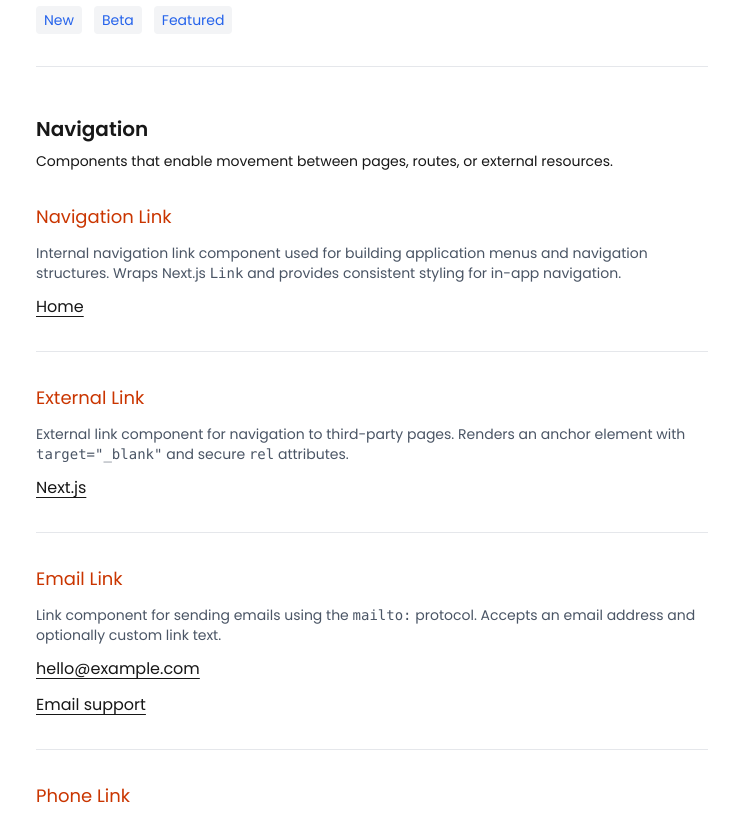
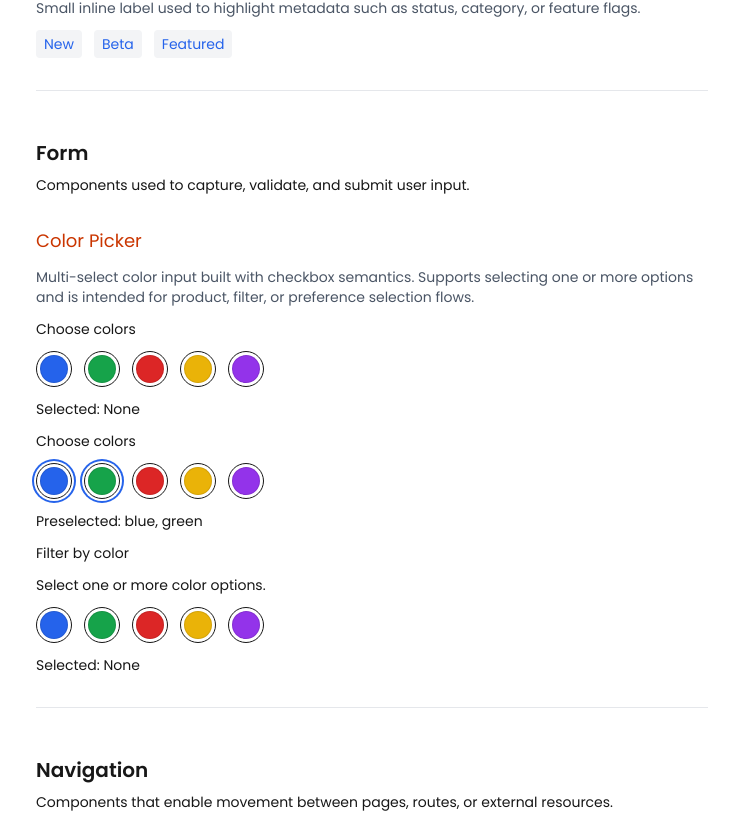
Before and after one commit to aga87/next-js-component-library, a Next.js app: page / in a window 1280 px wide. Shown: the part 1657-2470 px from the top of the page, without its empty margins (12-751 px from the left). Built offline with nearby package versions, Linux system fonts and the light colour scheme; no server answers.

Commit message:
Create form playground and add ColorPicker

```diff
--- a/src/app/(playground)/config/playgroundSections.ts
+++ b/src/app/(playground)/config/playgroundSections.ts
@@ -10,6 +10,10 @@ export const playgroundSections = {
   dataDisplay: {
     id: "data-display",
     label: "Data Display",
+  },
+  form: {
+    id: "form",
+    label: "Form",
   },
   navigation: {
     id: "navigation",
--- /dev/null
+++ b/src/app/(playground)/features/FormPlayground/FormPlayground.tsx
@@ -0,0 +1,40 @@
+import {
+  PlaygroundGroup,
+  PlaygroundSection,
+  PlaygroundPreview,
+} from "../../components";
+import { playgroundSections } from "../../config";
+import {
+  ColorPickerExampleBasic,
+  ColorPickerExampleWithDefaultValue,
+  ColorPickerExampleWithDescription,
+} from "./components";
+
+export const FormPlayground = () => {
+  const section = playgroundSections.form;
+
+  return (
+    <PlaygroundGroup
+      id={section.id}
+      title={section.label}
+      description="Components used to capture, validate, and submit user input."
+    >
+      <PlaygroundSection
+        title="Color Picker"
+        description={
+          <>
+            Multi-select color input built with checkbox semantics. Supports
+            selecting one or more options and is intended for product, filter,
+            or preference selection flows.
+          </>
+        }
+      >
+        <PlaygroundPreview orientation="vertical">
+          <ColorPickerExampleBasic />
+          <ColorPickerExampleWithDefaultValue />
+          <ColorPickerExampleWithDescription />
+        </PlaygroundPreview>
+      </PlaygroundSection>
+    </PlaygroundGroup>
+  );
+};
--- /dev/null
+++ b/src/app/(playground)/features/FormPlayground/components/ColorPickerExamples.tsx
@@ -0,0 +1,66 @@
+"use client";
+
+import { ColorPicker, useColorPicker } from "@/app/components";
+
+const colorOptions = [
+  { value: "blue", label: "Blue", colorHex: "#2563eb" },
+  { value: "green", label: "Green", colorHex: "#16a34a" },
+  { value: "red", label: "Red", colorHex: "#dc2626" },
+  { value: "yellow", label: "Yellow", colorHex: "#eab308" },
+  { value: "purple", label: "Purple", colorHex: "#9333ea" },
+];
+
+export const ColorPickerExampleBasic = () => {
+  const { selectedValues, toggleValue } = useColorPicker();
+
+  return (
+    <div className="flex flex-col gap-3">
+      <ColorPicker
+        label="Choose colors"
+        colorOptions={colorOptions}
+        value={selectedValues}
+        handleChange={(e) => toggleValue(e.target.value)}
+      />
+      <p className="text-sm text-text-secondary">
+        Selected: {selectedValues.join(", ") || "None"}
+      </p>
+    </div>
+  );
+};
+
+export const ColorPickerExampleWithDefaultValue = () => {
+  const { selectedValues, toggleValue } = useColorPicker(["blue", "green"]);
+
+  return (
+    <div className="flex flex-col gap-3">
+      <ColorPicker
+        label="Choose colors"
+        colorOptions={colorOptions}
+        value={selectedValues}
+        handleChange={(e) => toggleValue(e.target.value)}
+      />
+      <p className="text-sm text-text-secondary">
+        Preselected: {selectedValues.join(", ")}
+      </p>
+    </div>
+  );
+};
+
+export const ColorPickerExampleWithDescription = () => {
+  const { selectedValues, toggleValue } = useColorPicker();
+
+  return (
+    <div className="flex flex-col gap-3">
+      <ColorPicker
+        label="Filter by color"
+        description="Select one or more color options."
+        colorOptions={colorOptions}
+        value={selectedValues}
+        handleChange={(e) => toggleValue(e.target.value)}
+      />
+      <p className="text-sm text-text-secondary">
+        Selected: {selectedValues.join(", ") || "None"}
+      </p>
+    </div>
+  );
+};
--- /dev/null
+++ b/src/app/(playground)/features/FormPlayground/components/index.ts
@@ -0,0 +1 @@
+export * from "./ColorPickerExamples";
--- a/src/app/(playground)/features/index.ts
+++ b/src/app/(playground)/features/index.ts
@@ -2,6 +2,7 @@ export * from "./ActionsPlayground";
 export * from "./BrandingPlayground";
 export * from "./DataDisplayPlayground";
 export * from "./FeedbackPlayground";
+export * from "./FormPlayground/FormPlayground";
 export * from "./NavigationPlayground";
 export * from "./OverlaysPlayground";
 export * from "./TypographyPlayground";
--- a/src/app/(playground)/page.tsx
+++ b/src/app/(playground)/page.tsx
@@ -6,6 +6,7 @@ import {
   BrandingPlayground,
   DataDisplayPlayground,
   FeedbackPlayground,
+  FormPlayground,
   NavigationPlayground,
   OverlaysPlayground,
   TypographyPlayground,
@@ -34,6 +35,8 @@ export default async function Playground() {
       <BrandingPlayground />
       <DataDisplayPlayground />
 
+      <FormPlayground />
+
       <NavigationPlayground />
       <ActionsPlayground />
 
--- /dev/null
+++ b/src/app/components/ColorPicker/ColorPicker.tsx
@@ -0,0 +1,102 @@
+import { useId } from "react";
+import classNames from "classnames";
+
+type ColorOption = {
+  value: string;
+  label: string;
+  colorHex: string;
+};
+
+type ColorOptionProps = {
+  name: string;
+  option: ColorOption;
+  checked: boolean;
+  onChange: (e: React.ChangeEvent<HTMLInputElement>) => void;
+};
+
+const ColorOption = ({ name, option, checked, onChange }: ColorOptionProps) => {
+  const inputId = useId();
+
+  return (
+    <li>
+      <label htmlFor={inputId} className="block">
+        <input
+          id={inputId}
+          name={name}
+          type="checkbox"
+          value={option.value}
+          checked={checked}
+          onChange={onChange}
+          className="peer sr-only"
+        />
+
+        <span className="sr-only">{option.label}</span>
+
+        <span
+          aria-hidden="true"
+          title={option.label}
+          className={classNames(
+            "flex h-9 w-9 items-center justify-center rounded-full border transition",
+            "border-border-default bg-bg-primary",
+            "peer-focus-visible:outline-none peer-focus-visible:ring-2 peer-focus-visible:ring-brand-primary peer-focus-visible:ring-offset-2",
+            checked
+              ? "ring-2 ring-brand-primary ring-offset-2"
+              : "hover:border-brand-primary/40"
+          )}
+        >
+          <span
+            className="h-7 w-7 rounded-full border border-black/10"
+            style={{ backgroundColor: option.colorHex }}
+          />
+        </span>
+      </label>
+    </li>
+  );
+};
+
+export type ColorPickerProps = {
+  label: string;
+  colorOptions: ColorOption[];
+  value: string[];
+  handleChange: (e: React.ChangeEvent<HTMLInputElement>) => void;
+  name?: string;
+  description?: string;
+};
+
+export const ColorPicker = ({
+  label,
+  colorOptions,
+  value,
+  handleChange,
+  name = "colors",
+  description,
+}: ColorPickerProps) => {
+  const descriptionId = useId();
+
+  return (
+    <fieldset
+      aria-describedby={description ? descriptionId : undefined}
+      className="space-y-3"
+    >
+      <legend className="text-sm font-medium text-text-primary">{label}</legend>
+
+      {description ? (
+        <p id={descriptionId} className="text-sm text-text-secondary">
+          {description}
+        </p>
+      ) : null}
+
+      <ul className="flex flex-wrap items-center gap-3">
+        {colorOptions.map((option) => (
+          <ColorOption
+            key={option.value}
+            name={name}
+            option={option}
+            checked={value.includes(option.value)}
+            onChange={handleChange}
+          />
+        ))}
+      </ul>
+    </fieldset>
+  );
+};
--- /dev/null
+++ b/src/app/components/ColorPicker/useColorPicker.ts
@@ -0,0 +1,26 @@
+"use client";
+
+import { useState } from "react";
+
+export const useColorPicker = (initial: string[] = []) => {
+  const [selectedValues, setSelectedValues] = useState<string[]>(initial);
+
+  const toggleValue = (value: string) => {
+    setSelectedValues((prev) =>
+      prev.includes(value) ? prev.filter((v) => v !== value) : [...prev, value]
+    );
+  };
+
+  const isSelected = (value: string) => {
+    return selectedValues.includes(value);
+  };
+
+  const clear = () => setSelectedValues([]);
+
+  return {
+    selectedValues,
+    toggleValue,
+    isSelected,
+    clear,
+  };
+};
--- a/src/app/components/index.ts
+++ b/src/app/components/index.ts
@@ -1,4 +1,6 @@
 export * from "./Button";
+export * from "./ColorPicker/ColorPicker";
+export * from "./ColorPicker/useColorPicker";
 export * from "./Divider";
 export * from "./DotLoader/DotLoader";
 export * from "./EmailLink";
```
